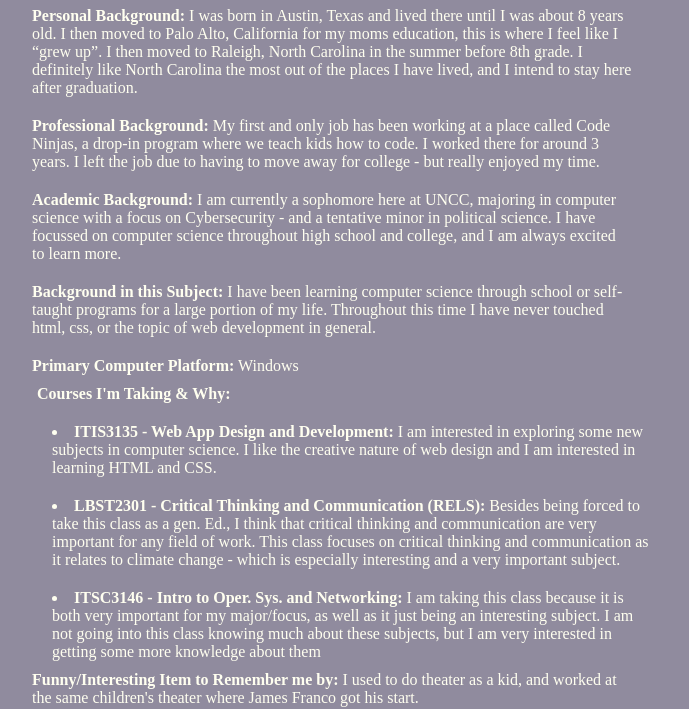
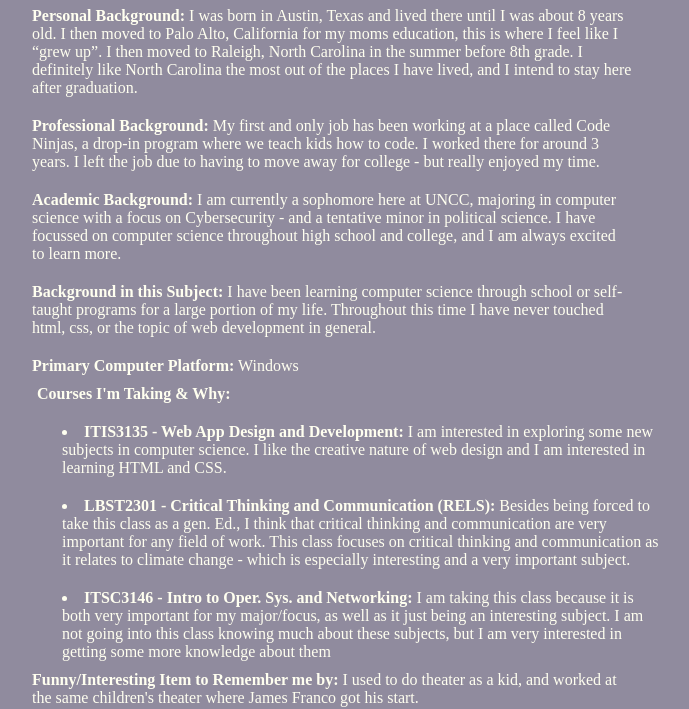
Before and after one commit to tbusch1/tbusch1.github.io, a plain HTML site: page itis3135/introduction.html/index.html in a window 1280 px wide. Shown: the part 97-806 px from the top of the page, without its empty margins (308-997 px from the left). Drawn offline with Linux system fonts and the light colour scheme.

Commit message:
Update default.css

```diff
--- a/itis3135/styles/default.css
+++ b/itis3135/styles/default.css
@@ -31,7 +31,7 @@ p {
 
 li {
     margin: auto;
-    padding-left: 40px;
+    padding-left: 60px;
     padding-top: 20px;
     max-width: 600px;
     color: ivory;
```
